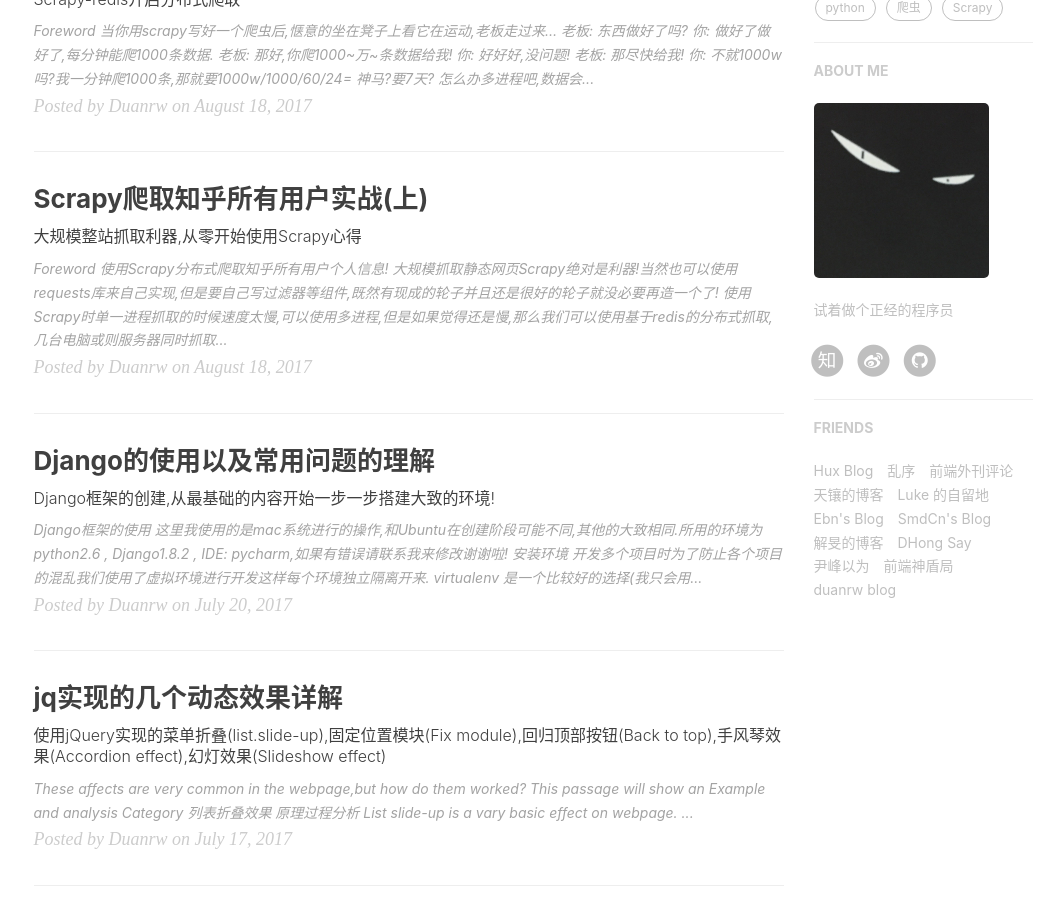
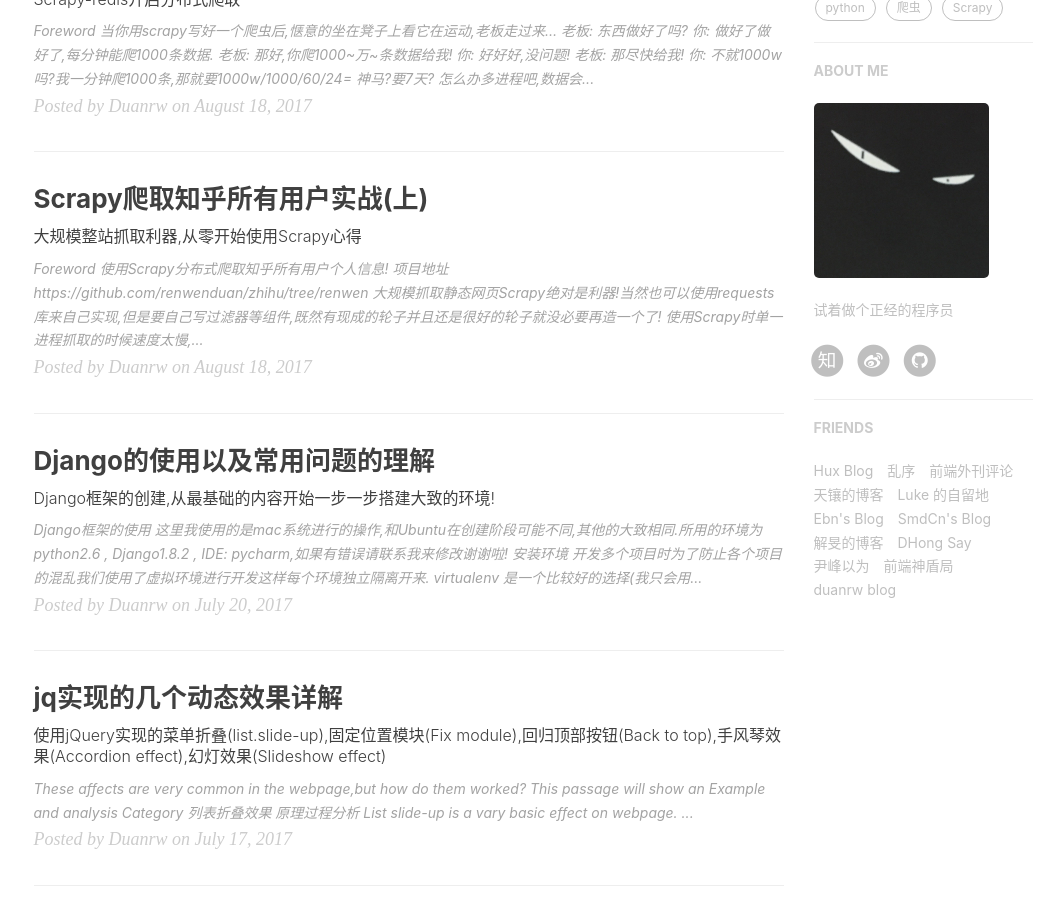
Before and after one commit to renwenduan/renwenduan.github.io, a Jekyll site: the page built from index.html, in a window 1280 px wide and 900 px high, scrolled down 523 px. Shown: the whole window, without its empty margins (134-1198 px from the left). Built offline with Jekyll 4.4.1, drawn with Linux system fonts in a browser that asks for light colours; nearby versions of some CDN libraries; the list of posts is cut into pages by our own code; comment, search, counter and statistics services are not loaded.

Commit message:
添加项目地址

```diff
--- a/_posts/2017-8-18-Scrapy-分布式爬虫实战(上).markdown
+++ b/_posts/2017-8-18-Scrapy-分布式爬虫实战(上).markdown
@@ -17,6 +17,7 @@
 ## Foreword
 ---
 使用Scrapy分布式爬取知乎所有用户个人信息!
+项目地址 https://github.com/renwenduan/zhihu/tree/renwen
 
 大规模抓取静态网页Scrapy绝对是利器!当然也可以使用requests库来自己实现,但是要自己写过滤器等组件,既然有现成的轮子并且还是很好的轮子就没必要再造一个了!
 ![](https://ws1.sinaimg.cn/large/b3c7bdb6ly1finwwbrovdj206b053weh.jpg)
```
